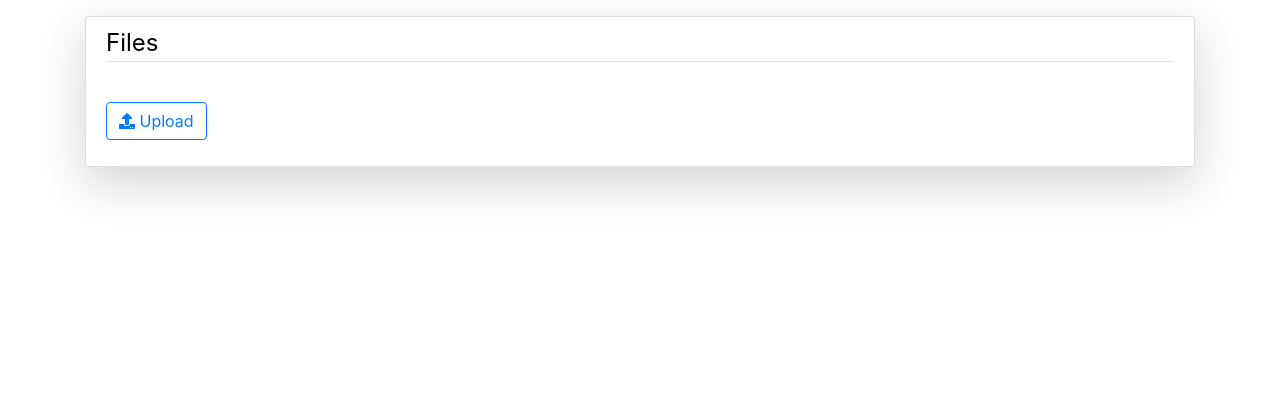
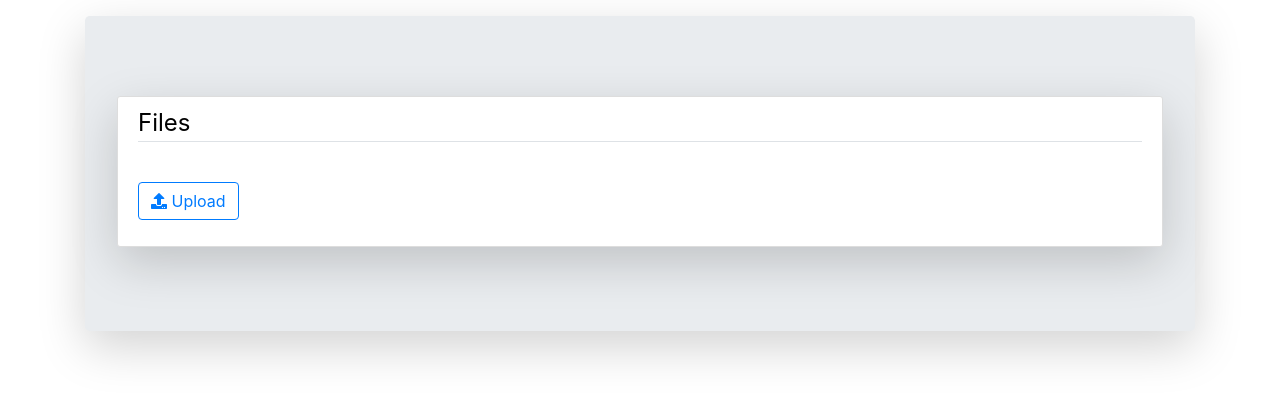
Before and after one commit to Goosefrom/practic, a Django app: template blog/templates/blog/post_form.html in a window 1280 px wide. Shown: the part 70-469 px from the top of the page. Run offline with Django 3.2, Linux system fonts and the light colour scheme; the template is opened without the code that fills it, so the values that code supplies are empty; some libraries are stand-ins or nearby versions.

Commit message:
Morning hangover update, some things in design was changed

```diff
--- a/blog/templates/blog/home.html
+++ b/blog/templates/blog/home.html
@@ -2,6 +2,7 @@
 {% block content %}
     {% for post in posts %}
     {% if post.accessability == True %}
+<div class="jumbotron mt-3 shadow-lg">
       <article class="media content-section shadow">
         <a href="{{ post.author.profile.image.url }} " target="_blank"> <img src="{{ post.author.profile.image.url }}  " alt="" class="article-img rounded-circle img-thumbnail img-fluid shadow">
         </a>
@@ -30,7 +31,9 @@
 
         </div>
       </article>
+  </div>
     {% elif post.accessability == False %}
+<div class="jumbotron mt-3 shadow-lg">
     <article class="media content-section shadow">
         <a href="{{ post.author.profile.image.url }} " target="_blank"> <img src="{{ post.author.profile.image.url }}  " alt="" class="article-img rounded-circle img-thumbnail img-fluid shadow">
         </a>
@@ -59,6 +62,7 @@
 
         </div>
       </article>
+  </div>
     {% endif %}
     {% endfor %}
     {% if is_paginated %}
--- a/blog/templates/blog/post_form.html
+++ b/blog/templates/blog/post_form.html
@@ -1,6 +1,7 @@
 {% extends "blog/base.html" %}
 {% load crispy_forms_tags %}
 {% block content %}
+<div class="jumbotron mt-3 shadow-lg">
     <div class="content-section pt-2 mt-3 shadow-lg"  >
           <form action="" method="POST" enctype="multipart/form-data">
               {% csrf_token %}
@@ -17,4 +18,5 @@
           </form>
 
       </div>
+</div>
 {% endblock content %}
```
Also changed, not shown: db.sqlite3, media/Files/Aaaaaaaa_nqpCIQ4.gif (added), 3 other files.
